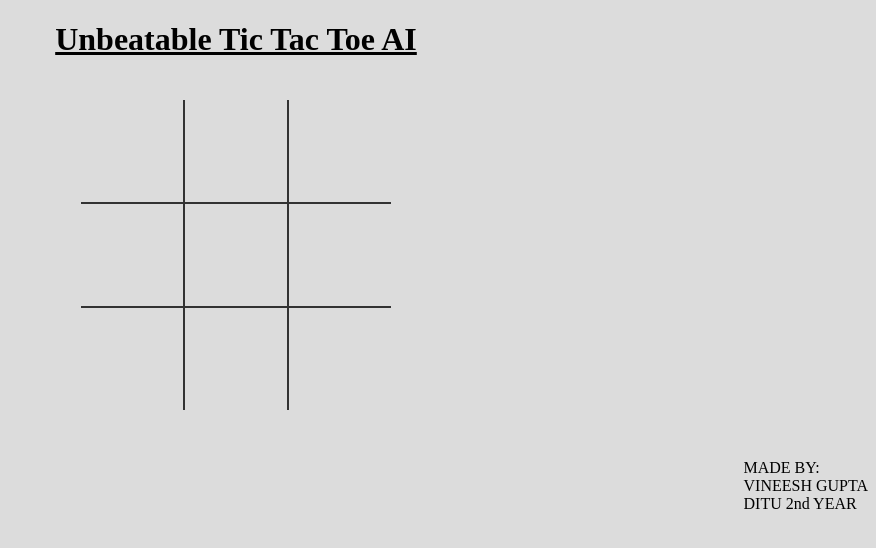
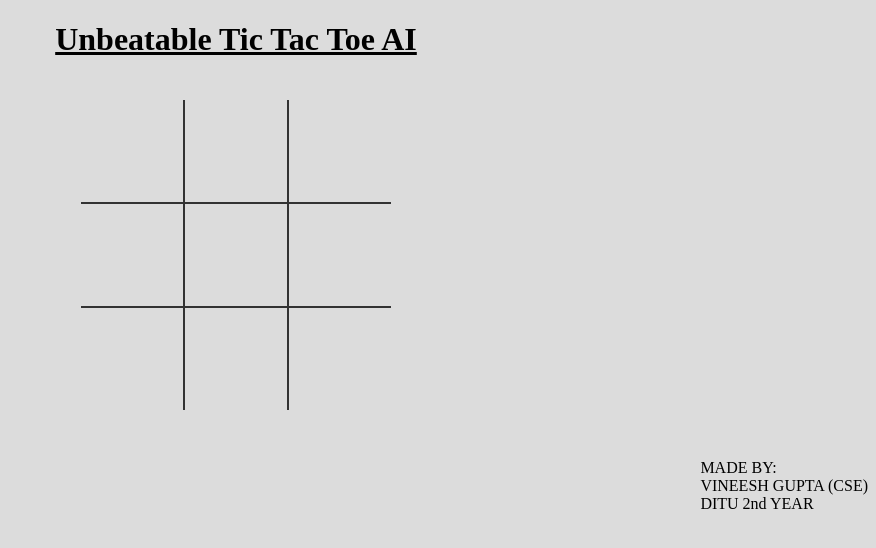
Before and after one commit to VINEESHGUPTA/vtictactoe, a plain HTML site: page index.html in a window 1280 px wide. Shown: the whole page, without its empty margins (404-1280 px from the left). Drawn offline with Linux system fonts and the light colour scheme.

Commit message:
Update index.html

```diff
--- a/index.html
+++ b/index.html
@@ -36,7 +36,7 @@
 
 	<div class="des">
 	MADE BY:<br>
-	VINEESH GUPTA<br>
+	VINEESH GUPTA (CSE)<br>
 	DITU 2nd YEAR<br>
 	</div>
 
```
